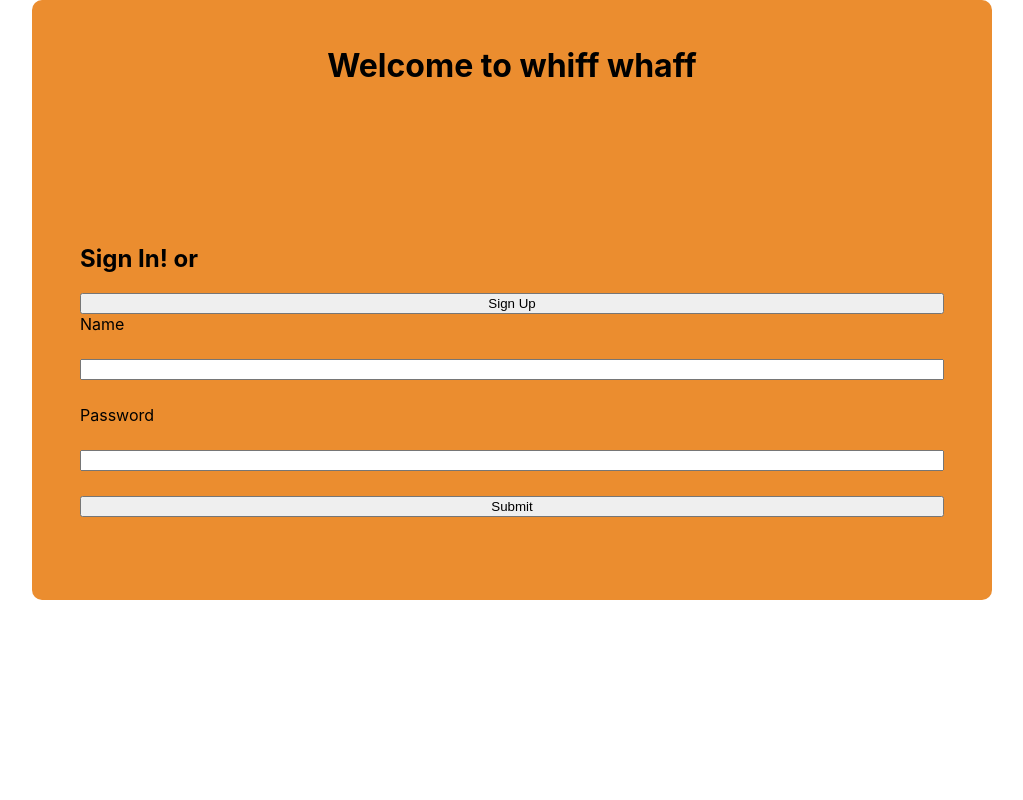
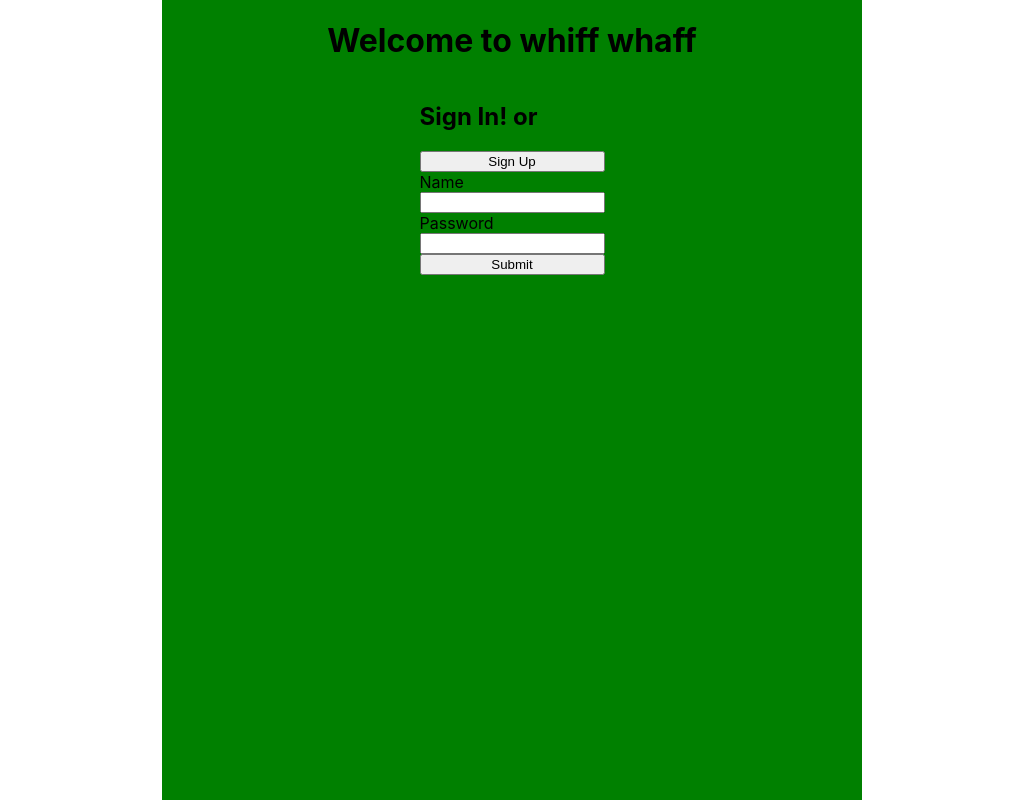
Before and after one commit to CallanGeorge/WhiffWhaffClient, a React (Create React App) app: page / in a window 1280 px wide. Shown: the whole page, without its empty margins (128-1151 px from the left). Built offline with nearby package versions, Linux system fonts and the light colour scheme.

Commit message:
signup css lil better

```diff
--- /dev/null
+++ b/src/pages/UserSignupPage.module.css
@@ -0,0 +1,14 @@
+.container {
+  max-width: 700px;
+  height: 100vh;
+  background-color: green;
+  margin: auto;
+  display: flex;
+  flex-direction: column;
+  align-items: center;
+}
+
+.form {
+  display: flex;
+  flex-direction: column;
+}
--- a/src/pages/UserSignupPage.tsx
+++ b/src/pages/UserSignupPage.tsx
@@ -1,4 +1,4 @@
-import css from "./popup.module.css";
+import css from "./UserSignupPage.module.css";
 import { useRef, useState } from "react";
 import axios from "axios";
 import { useNavigate } from "react-router-dom";
--- a/src/pages/popup.module.css
+++ /dev/null
@@ -1,25 +0,0 @@
-.container {
-  margin: auto;
-  width: 75vw;
-  height: 75vh;
-  border-radius: 10px;
-  background-color: rgb(235, 141, 47);
-  display: grid;
-  place-items: center;
-}
-
-.form {
-  display: flex;
-  flex-direction: column;
-  width: 90%;
-  height: 60%;
-}
-
-.form input {
-  height: 50px;
-  margin: 25px 0;
-}
-
-.form button {
-  height: 50px;
-}
```
